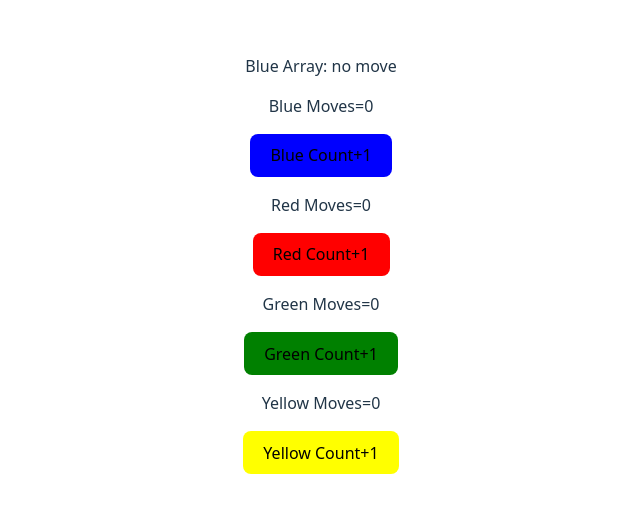
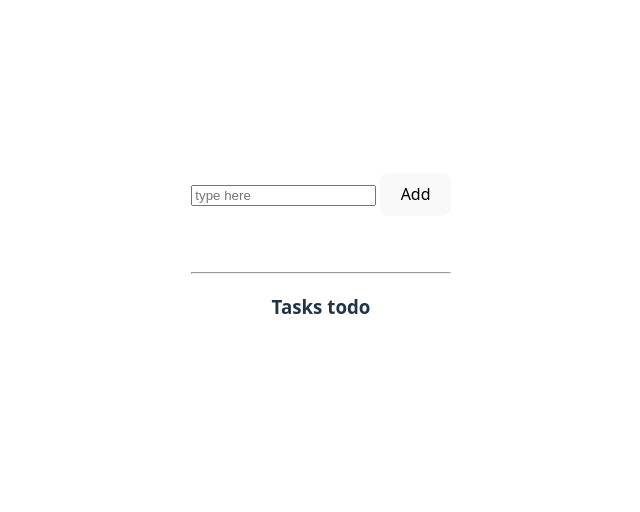
Before and after one commit to DGSudheer/Todo, a React (Vite) app: page / in a window 1280 px wide. Shown: the part 144-656 px from the top of the page, without its empty margins (319-959 px from the left). Built offline with nearby package versions, Linux system fonts and the light colour scheme.

Commit message:
init Todo

```diff
--- a/src/App.jsx
+++ b/src/App.jsx
@@ -3,15 +3,13 @@ import { ProductList } from "./ProductList.jsx";
 import  Like  from "./Like.jsx";
 import Counter from "./Counter.jsx";
 import Ludoboard from "./Ludoboard.jsx";
+import TodoList from "./TodoList.jsx";
 
 function App() {
   return (
-    <div>
-      <Ludoboard colour="blue"/>
-{/*       <Ludoboard colour="yellow"/>
-      <Ludoboard colour="green"/>
-      <Ludoboard colour="red"/> */}
-    </div>
+    <>
+      <TodoList/>
+    </>
   );
 }
 
--- /dev/null
+++ b/src/TodoList.jsx
@@ -0,0 +1,38 @@
+import { useState } from "react";
+
+export default function TodoList () {
+    let [todo, setTodo] = useState([]);
+    let [newtodo, setNewtodo] = useState("");
+
+    let updateTask = (event) => {
+        setNewtodo(event.target.value)
+    }
+
+    let addTask = () => {
+        setTodo((arr)=>{
+            return([...arr, newtodo]);
+        });
+        setNewtodo("");
+    }
+
+
+    return(
+        <div>
+            <input type="text" placeholder="type here" onChange={updateTask} value={newtodo}/>
+            &nbsp;
+            <button onClick={addTask}>Add</button>
+            <br />
+            <br />
+            <br />
+            <hr />
+            <h3>Tasks todo</h3>
+            <ul>
+                {
+                    todo.map((e)=>{
+                        return <li>{e}</li>
+                    })
+                }
+            </ul>
+        </div>
+    );
+};
```
